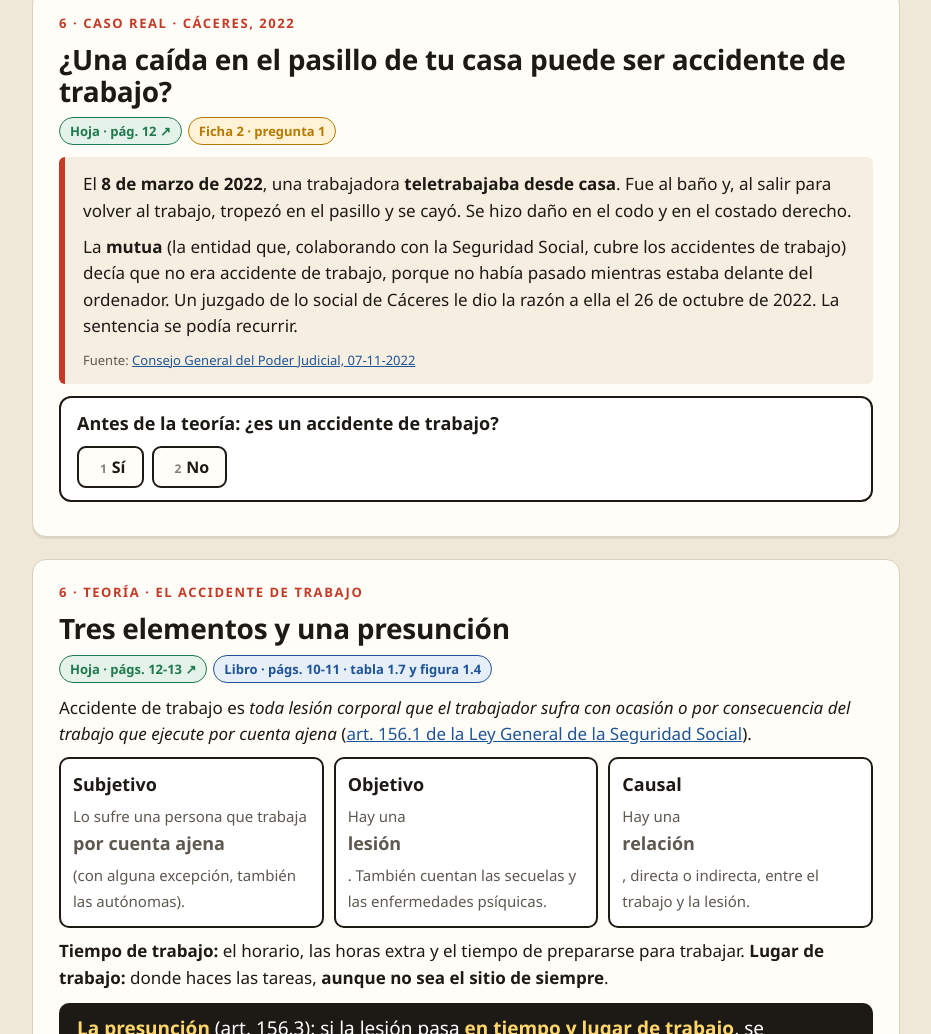
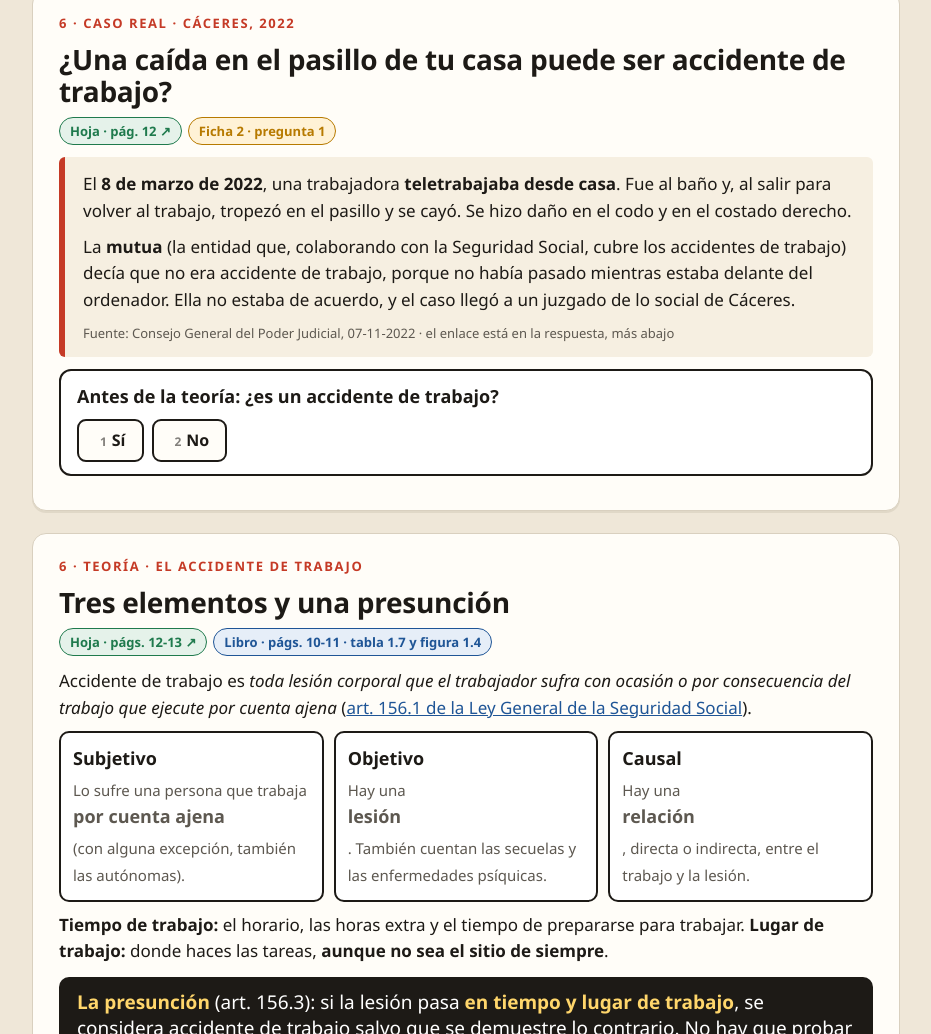
Before and after one commit to joanmiquel89/aula, a plain HTML site: page ipo1/u1-sesion-3/index.html in a window 1280 px wide. Shown: the part 6222-7256 px from the top of the page, without its empty margins (174-1105 px from the left). Drawn offline with Linux system fonts and the light colour scheme.

Commit message:
IPO I, sessio 3: el cas de Caceres ja no dona el veredicte abans del vot; evidencia A sense 'abans de sortir de classe'

```diff
--- a/ipo1/u1-sesion-3/index.html
+++ b/ipo1/u1-sesion-3/index.html
@@ -352,8 +352,8 @@ body.proj .ctrl{display:flex;position:fixed;right:14px;bottom:12px;z-index:30;ga
   <div class="refs"><a class="ref hoja" href="recursos/hoja-de-estudio-U1.pdf#page=12" target="_blank">Hoja · pág. 12</a><span class="ref ficha">Ficha 2 · pregunta 1</span></div>
   <div class="caso">
     <p>El <b>8 de marzo de 2022</b>, una trabajadora <b>teletrabajaba desde casa</b>. Fue al baño y, al salir para volver al trabajo, tropezó en el pasillo y se cayó. Se hizo daño en el codo y en el costado derecho.</p>
-    <p>La <b>mutua</b> (la entidad que, colaborando con la Seguridad Social, cubre los accidentes de trabajo) decía que no era accidente de trabajo, porque no había pasado mientras estaba delante del ordenador. Un juzgado de lo social de Cáceres le dio la razón a ella el 26 de octubre de 2022. La sentencia se podía recurrir.</p>
-    <p class="fuente">Fuente: <a href="https://www.poderjudicial.es/cgpj/es/Poder-Judicial/Noticias-Judiciales/Un-juzgado-de-Caceres-considera-accidente-laboral-la-caida-de-una-empleada-en-su-casa-mientras-teletrabajaba" target="_blank">Consejo General del Poder Judicial, 07-11-2022</a></p>
+    <p>La <b>mutua</b> (la entidad que, colaborando con la Seguridad Social, cubre los accidentes de trabajo) decía que no era accidente de trabajo, porque no había pasado mientras estaba delante del ordenador. Ella no estaba de acuerdo, y el caso llegó a un juzgado de lo social de Cáceres.</p>
+    <p class="fuente">Fuente: Consejo General del Poder Judicial, 07-11-2022 · el enlace está en la respuesta, más abajo</p>
   </div>
   <div class="voto obert" data-ok=""><p class="q">Antes de la teoría: ¿es un accidente de trabajo?</p>
     <div class="opc"><button data-v="a">Sí</button><button data-v="b">No</button></div>
@@ -380,7 +380,7 @@ body.proj .ctrl{display:flex;position:fixed;right:14px;bottom:12px;z-index:30;ga
   <h2>¿Qué dijo el juzgado, y por qué?</h2>
   <div class="refs"><a class="ref hoja" href="recursos/hoja-de-estudio-U1.pdf#page=13" target="_blank">Hoja · pág. 13</a><span class="ref ficha">Ficha 2 · preguntas 2, 3 y 4</span></div>
   <button class="revela">Ver lo que dijo el juzgado</button>
-  <div class="sol"><b>Accidente de trabajo.</b> Ir al baño durante la jornada no rompe la relación con el trabajo, y la presunción del artículo 156.3 no cae por eso. La idea: quien teletrabaja no puede quedar desprotegido.</div>
+  <div class="sol"><b>Accidente de trabajo.</b> El juzgado le dio la razón a ella el 26 de octubre de 2022 (la sentencia se podía recurrir). Ir al baño durante la jornada no rompe la relación con el trabajo, y la presunción del artículo 156.3 no cae por eso. La idea: quien teletrabaja no puede quedar desprotegido. <span class="fuente"><a href="https://www.poderjudicial.es/cgpj/es/Poder-Judicial/Noticias-Judiciales/Un-juzgado-de-Caceres-considera-accidente-laboral-la-caida-de-una-empleada-en-su-casa-mientras-teletrabajaba" target="_blank">Consejo General del Poder Judicial, 07-11-2022</a></span></div>
   <p>Respóndelo en la <b>ficha 2</b> (en papel):</p>
   <div class="preg"><span class="n">2</span> ¿Se dan en este caso los tres elementos del accidente de trabajo (subjetivo, objetivo y causal)? Explica cada uno.
     </div>
```
Also changed, not shown: ipo1/u1-sesion-3/evidencia-a.html (+3 -2 lines).
